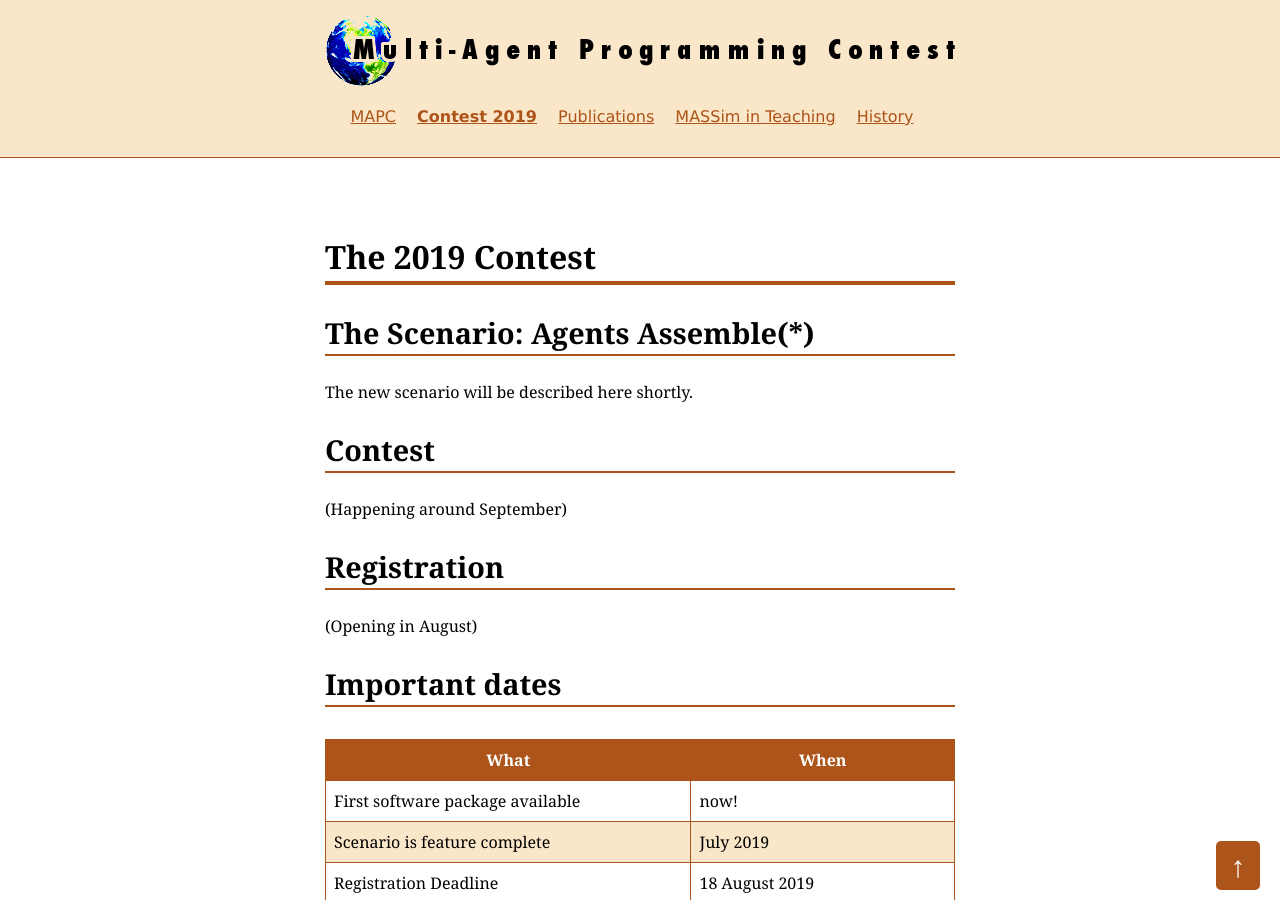
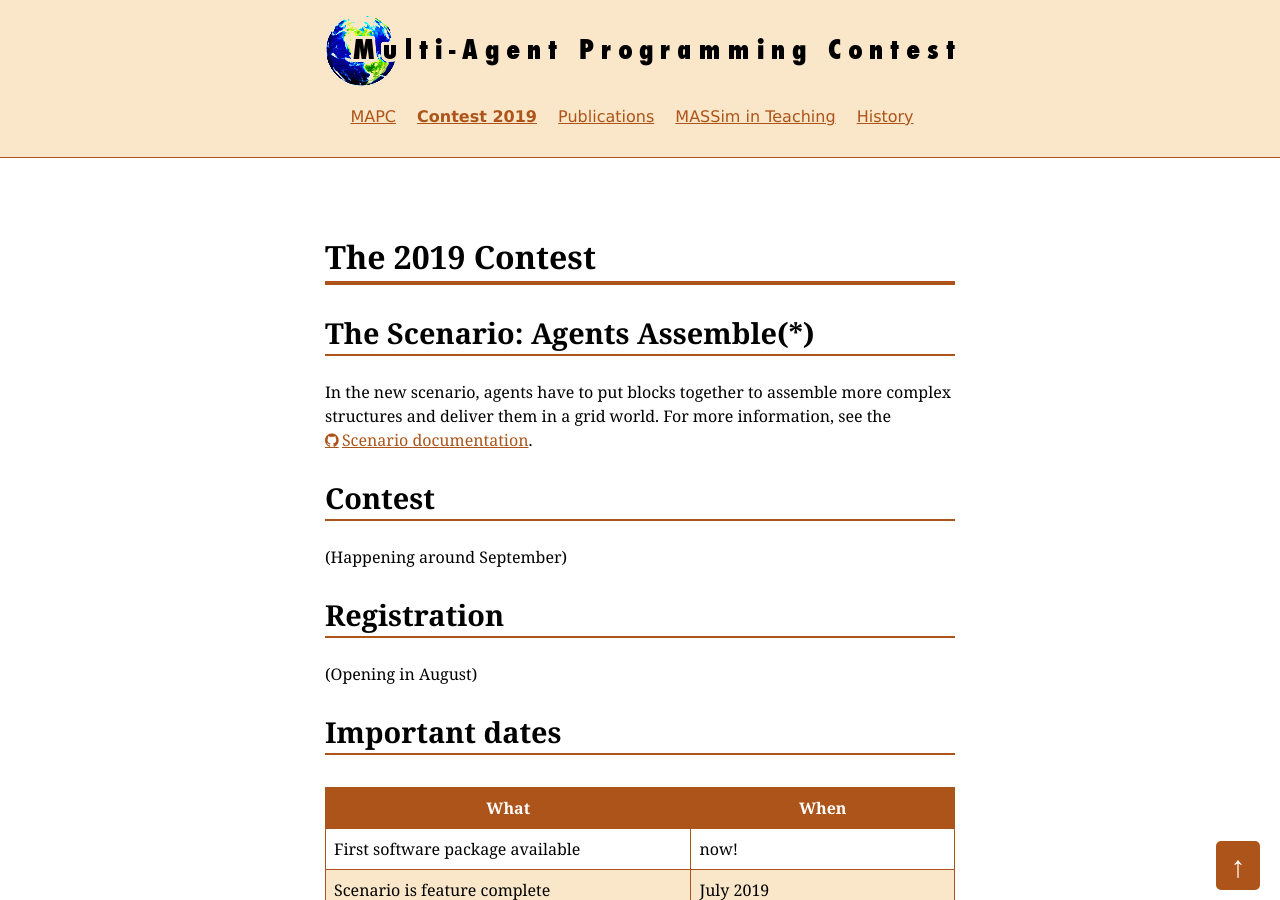
Before and after one commit to agentcontest/agentcontest.github.io, a Jekyll site: the page built from 2019/index.md, in a window 1280 px wide and 900 px high. Built offline with Jekyll 4.4.1, drawn with Linux system fonts in a browser that asks for light colours; some of the changed lines change nothing that is shown.

Commit message:
create post and adapt links

````diff
--- a/2019/index.md
+++ b/2019/index.md
@@ -7,7 +7,7 @@
 The Scenario: Agents Assemble(*)
 --------------------------------
 
-The new scenario will be described here shortly.
+In the new scenario, agents have to put blocks together to assemble more complex structures and deliver them in a grid world. For more information, see the [Scenario documentation](https://github.com/agentcontest/massim_2019/blob/master/docs/scenario.md).
 
 Contest
 -------
@@ -33,10 +33,10 @@
 The platform
 ------------
 
-The MASSim server is available on [GitHub](https://github.com/agentcontest/massim).
+The MASSim server is available on [GitHub](https://github.com/agentcontest/massim_2019).
 
 <!--div class="actions">
-  <a href="https://github.com/agentcontest/massim/releases" title="MASSim on GitHub">
+  <a href="https://github.com/agentcontest/massim_2019/releases" title="MASSim on GitHub">
     <span class="title">Software package</span>
     <br>
     <span class="filename">massim-2018-1.1-bin.tar.gz</span>
@@ -53,17 +53,17 @@
   --monitor 8000  # with webmonitor on port 8000
 ```
 
-[Detailed documentation](https://github.com/agentcontest/massim/blob/master/docs/server.md).
+[Detailed documentation](https://github.com/agentcontest/massim_2019/blob/master/docs/server.md).
 
 ### Your client
 
 The package contains some dummy agents. You can use these as a starting point:
 
-* [Java](https://github.com/agentcontest/massim/blob/master/docs/javaagents.md)
-* [Jason/Eismassim](https://github.com/agentcontest/massim/blob/master/docs/eismassim.md) (Java & AgentSpeak)
+* [Java](https://github.com/agentcontest/massim_2019/blob/master/docs/javaagents.md)
+* [Jason/Eismassim](https://github.com/agentcontest/massim_2019/blob/master/docs/eismassim.md) (Java & AgentSpeak)
 
 There have also always been teams that implemented the
-[communication protocol](https://github.com/agentcontest/massim/blob/master/docs/protocol.md)
+[communication protocol](https://github.com/agentcontest/massim_2019/blob/master/docs/protocol.md)
 themselves.
 
 Prize
````
